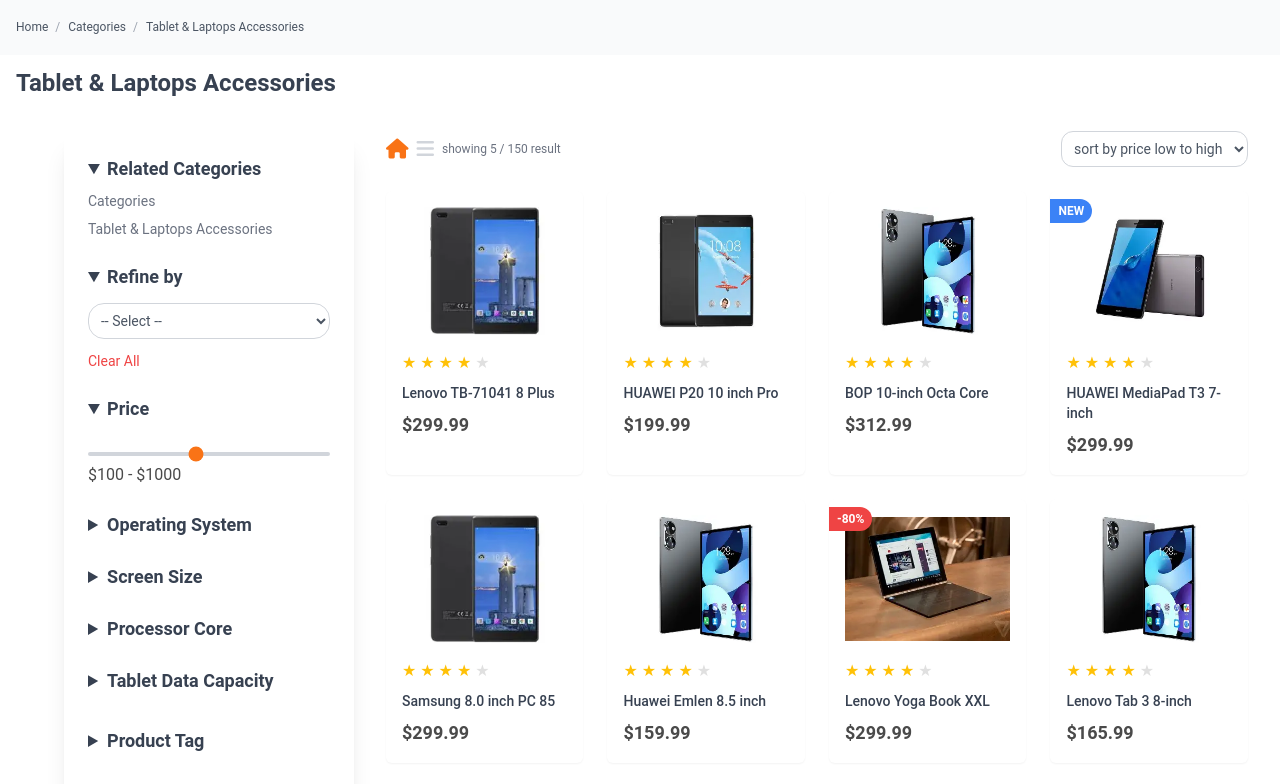
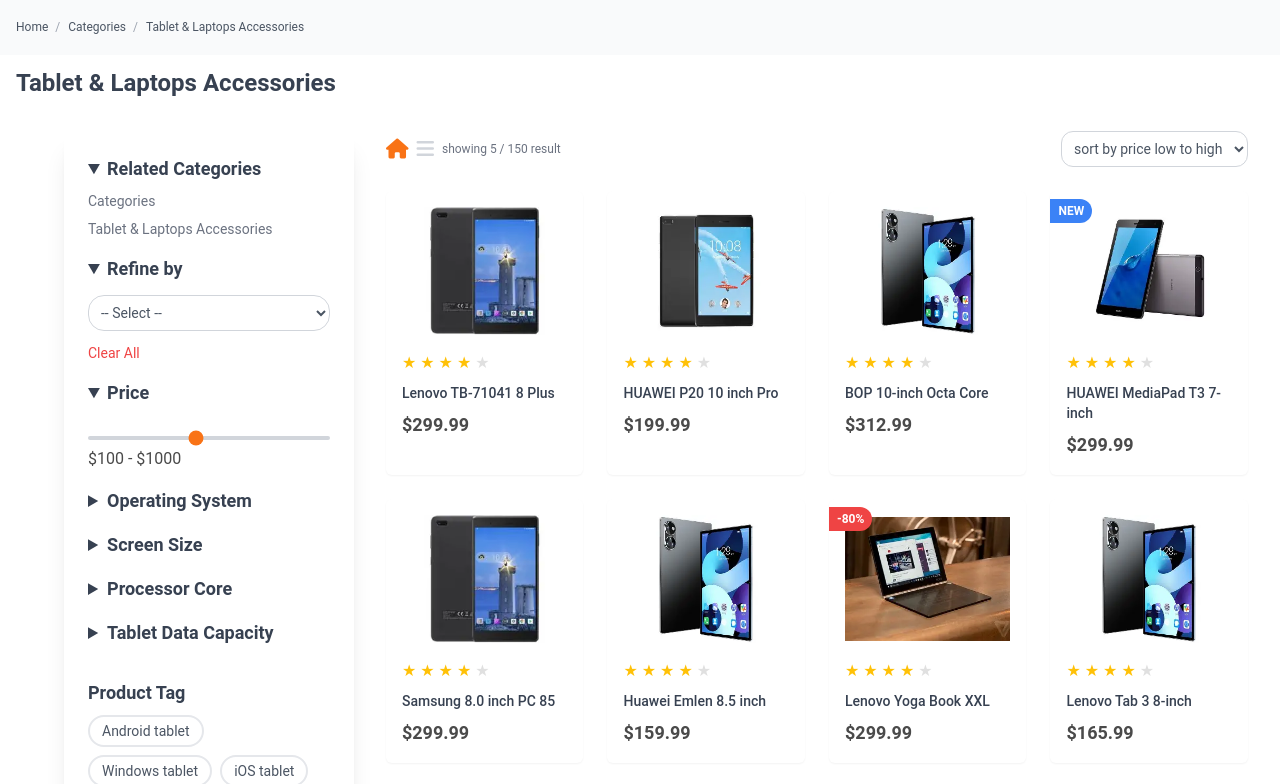
Before and after one commit to AliHassan2712/YouShop-GSG-H1, a plain HTML site: page index.html in a window 1280 px wide. Shown: the part 141-925 px from the top of the page. Drawn offline with nearby package versions, Linux system fonts and the light colour scheme.

Commit message:
Refactor sidebar structure and adjust spacing for improved layout

```diff
--- a/index.html
+++ b/index.html
@@ -251,7 +251,8 @@
   <aside
   class="fixed top-0 left-0 w-3/4 h-full bg-white p-6 shadow-xl rounded-lg z-30 md:relative md:w-full md:left-auto md:top-auto md:h-svh md:rounded-lg md:block md:transform-none sidebar-aside overflow-y-auto lg:w-1/4 "
   >
-  <div class="flex justify-end md:hidden">
+<div>
+    <div class="flex justify-end md:hidden">
     <label
       for="sidebar-toggle"
       class="text-gray-500 hover:text-gray-700 text-2xl cursor-pointer"
@@ -260,7 +261,7 @@
     </label>
   </div>
 
-  <details open class="mb-6">
+  <details open class="mb-4">
     <summary class="text-lg font-semibold cursor-pointer text-gray-700">
       Related Categories
     </summary>
@@ -274,7 +275,7 @@
     </ul>
   </details>
 
-  <details open class="mb-6">
+  <details open class="mb-4">
     <summary class="text-lg font-semibold cursor-pointer text-gray-700">
       Refine by
     </summary>
@@ -299,7 +300,7 @@
     </ul>
   </details>
 
-  <details open class="mb-6">
+  <details open class="mb-4">
     <summary class="text-lg font-semibold cursor-pointer text-gray-700">
       Price
     </summary>
@@ -314,7 +315,7 @@
     <span>$100 - $1000</span>
   </details>
 
-  <details class="mb-6">
+  <details class="mb-4">
     <summary class="text-lg font-semibold cursor-pointer text-gray-700">
       Operating System
     </summary>
@@ -325,7 +326,7 @@
     </ul>
   </details>
 
-  <details class="mb-6">
+  <details class="mb-4">
     <summary class="text-lg font-semibold cursor-pointer text-gray-700">
       Screen Size
     </summary>
@@ -337,7 +338,7 @@
     </ul>
   </details>
 
-  <details class="mb-6">
+  <details class="mb-4">
     <summary class="text-lg font-semibold cursor-pointer text-gray-700">
       Processor Core
     </summary>
@@ -348,7 +349,7 @@
     </ul>
   </details>
 
-  <details class="mb-6">
+  <details class="mb-4">
     <summary class="text-lg font-semibold cursor-pointer text-gray-700">
       Tablet Data Capacity
     </summary>
@@ -359,10 +360,12 @@
     </ul>
   </details>
 
-  <details class="mt-8">
-    <summary class="text-lg font-semibold cursor-pointer text-gray-700">
+</div>
+
+  <div class="mt-8">
+    <span class="text-lg font-semibold cursor-pointer text-gray-700">
       Product Tag
-    </summary>
+    </span>
     <div class="flex flex-wrap gap-2 mt-2 text-sm">
       <span class="bg-white-200 text-gray-600 border-2 px-3 py-1 rounded-full cursor-pointer hover:bg-orange-500 hover:text-white transition">
         Android tablet
@@ -381,8 +384,12 @@
         iPad
       </span>
     </div>
-  </details>
+  </div>
 </aside>
+
+
+
+
       <div class="w-full lg:w-3/4">
         <div class="flex justify-between items-center mb-6">
           <div class="flex items-center space-x-2 text-gray-700">
```
